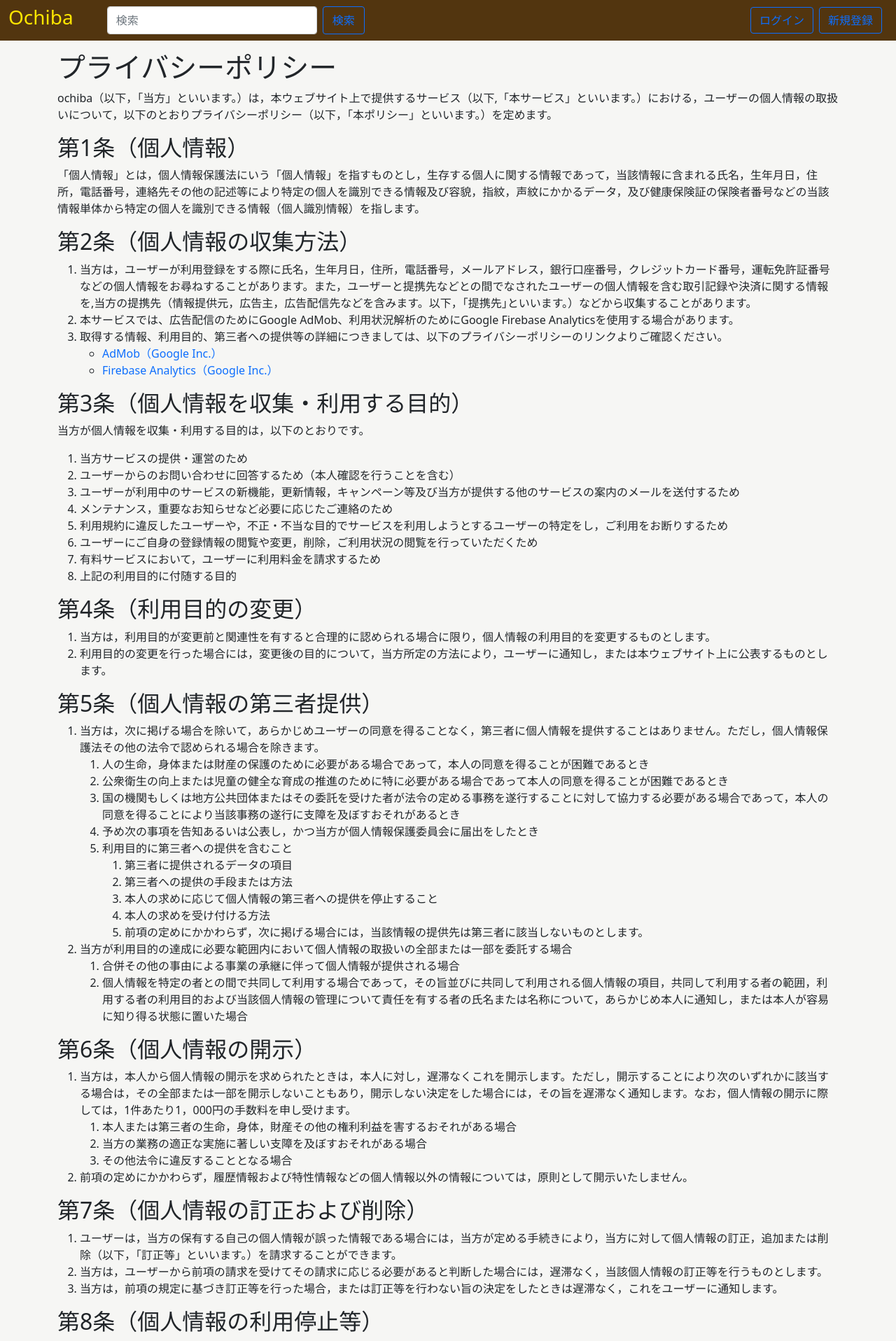
After one commit to manasan-iTL/ochiba-backend, a Django app: page /privacy-policy/ in a window 1280 px wide. The commit adds this page. Shown: the top 1916 px of the page at 70% size. Run offline with Django 3.2, Linux system fonts and the light colour scheme; some libraries are stand-ins or nearby versions; some web fonts are replaced.

Commit message:
[update] プライバシーポリシーの追加

```diff
--- a/articles/urls.py
+++ b/articles/urls.py
@@ -8,6 +8,7 @@ from articles import views
 urlpatterns = [
     path('', views.IndexView.as_view(), name="index"),
     path('terms/', views.TermsView.as_view(), name="terms"),
+    path('privacy-policy/', views.PrivacyPolicyView.as_view(), name="privacy_policy"),
     path('<slug:slug>/<int:pk>', views.ArticleDetailView.as_view(), name="article_detail"),
     path('create-post/', views.CreatePostView.as_view(), name="create_post"),
     path('create-object/', views.CreateObjectView.as_view(), name="create_object"),
--- a/articles/views.py
+++ b/articles/views.py
@@ -39,6 +39,11 @@ class IndexView(ListView):
 class TermsView(TemplateView):
     template_name = 'terms.html'
 
+'''
+プライバシーポリシーページ
+'''
+class PrivacyPolicyView(TemplateView):
+    template_name = 'privacy_policy.html'
 
 '''
 詳細画面用のView
--- a/templates/base.html
+++ b/templates/base.html
@@ -26,6 +26,7 @@
         <p class="text-muted">Copyright &copy; BookmarkShareApp 2021</p>
         <ul style="list-style: none;">
             <li><a href="{% url 'terms' %}">利用規約</a></li>
+            <li><a href="{% url 'privacy_policy' %}">プライバシーポリシー</a></li>
         </ul>
     </footer>
 {% endblock %}
--- a/templates/base_login.html
+++ b/templates/base_login.html
@@ -16,6 +16,7 @@
         <p class="text-muted">Copyright &copy; BookmarkShareApp 2021</p>
         <ul style="list-style: none;">
             <li><a href="{% url 'terms' %}">利用規約</a></li>
+            <li><a href="{% url 'privacy_policy' %}">プライバシーポリシー</a></li>
         </ul>
     </footer>
 {% endblock %}
--- /dev/null
+++ b/templates/privacy_policy.html
@@ -0,0 +1,107 @@
+{% extends 'base_login.html' %}
+
+{% block main %}
+<div class="container">
+<h1>プライバシーポリシー</h1>
+<p>ochiba（以下，「当方」といいます。）は，本ウェブサイト上で提供するサービス（以下,「本サービス」といいます。）における，ユーザーの個人情報の取扱いについて，以下のとおりプライバシーポリシー（以下，「本ポリシー」といいます。）を定めます。</p>
+
+<h2>第1条（個人情報）</h2>
+<p>「個人情報」とは，個人情報保護法にいう「個人情報」を指すものとし，生存する個人に関する情報であって，当該情報に含まれる氏名，生年月日，住所，電話番号，連絡先その他の記述等により特定の個人を識別できる情報及び容貌，指紋，声紋にかかるデータ，及び健康保険証の保険者番号などの当該情報単体から特定の個人を識別できる情報（個人識別情報）を指します。</p>
+
+<h2>第2条（個人情報の収集方法）</h2>
+<ol>
+    <li>当方は，ユーザーが利用登録をする際に氏名，生年月日，住所，電話番号，メールアドレス，銀行口座番号，クレジットカード番号，運転免許証番号などの個人情報をお尋ねすることがあります。また，ユーザーと提携先などとの間でなされたユーザーの個人情報を含む取引記録や決済に関する情報を,当方の提携先（情報提供元，広告主，広告配信先などを含みます。以下，｢提携先｣といいます。）などから収集することがあります。</li>
+    <li>本サービスでは、広告配信のためにGoogle AdMob、利用状況解析のためにGoogle Firebase Analyticsを使用する場合があります。</li>
+    <li>取得する情報、利用目的、第三者への提供等の詳細につきましては、以下のプライバシーポリシーのリンクよりご確認ください。</li>
+    <ul>
+        <li><a href="https://policies.google.com/technologies/ads?hl=ja">AdMob（Google Inc.）</a></li>
+        <li><a href="https://policies.google.com/privacy?hl=ja%EF%BB%BF">Firebase Analytics（Google Inc.）</a></li>
+    </ul>
+</ol>
+
+<h2>第3条（個人情報を収集・利用する目的）</h2>
+<p>当方が個人情報を収集・利用する目的は，以下のとおりです。</p>
+<ol>
+    <li>当方サービスの提供・運営のため</li>
+    <li>ユーザーからのお問い合わせに回答するため（本人確認を行うことを含む）</li>
+    <li>ユーザーが利用中のサービスの新機能，更新情報，キャンペーン等及び当方が提供する他のサービスの案内のメールを送付するため</li>
+    <li>メンテナンス，重要なお知らせなど必要に応じたご連絡のため</li>
+    <li>利用規約に違反したユーザーや，不正・不当な目的でサービスを利用しようとするユーザーの特定をし，ご利用をお断りするため</li>
+    <li>ユーザーにご自身の登録情報の閲覧や変更，削除，ご利用状況の閲覧を行っていただくため</li>
+    <li>有料サービスにおいて，ユーザーに利用料金を請求するため</li>
+    <li>上記の利用目的に付随する目的</li>
+</ol>
+
+<h2>第4条（利用目的の変更）</h2>
+<ol>
+    <li>当方は，利用目的が変更前と関連性を有すると合理的に認められる場合に限り，個人情報の利用目的を変更するものとします。</li>
+    <li>利用目的の変更を行った場合には，変更後の目的について，当方所定の方法により，ユーザーに通知し，または本ウェブサイト上に公表するものとします。</li>
+</ol>
+
+<h2>第5条（個人情報の第三者提供）</h2>
+<ol>
+    <li>当方は，次に掲げる場合を除いて，あらかじめユーザーの同意を得ることなく，第三者に個人情報を提供することはありません。ただし，個人情報保護法その他の法令で認められる場合を除きます。</li>
+    <ol>
+        <li>人の生命，身体または財産の保護のために必要がある場合であって，本人の同意を得ることが困難であるとき</li>
+        <li>公衆衛生の向上または児童の健全な育成の推進のために特に必要がある場合であって本人の同意を得ることが困難であるとき</li>
+        <li>国の機関もしくは地方公共団体またはその委託を受けた者が法令の定める事務を遂行することに対して協力する必要がある場合であって，本人の同意を得ることにより当該事務の遂行に支障を及ぼすおそれがあるとき</li>
+        <li>予め次の事項を告知あるいは公表し，かつ当方が個人情報保護委員会に届出をしたとき</li>
+        <li>利用目的に第三者への提供を含むこと</li>
+        <ol>
+            <li>第三者に提供されるデータの項目</li>
+            <li>第三者への提供の手段または方法</li>
+            <li>本人の求めに応じて個人情報の第三者への提供を停止すること</li>
+            <li>本人の求めを受け付ける方法</li>
+            <li>前項の定めにかかわらず，次に掲げる場合には，当該情報の提供先は第三者に該当しないものとします。</li>
+        </ol>
+    </ol>
+    <li>当方が利用目的の達成に必要な範囲内において個人情報の取扱いの全部または一部を委託する場合</li>
+    <ol>
+        <li>合併その他の事由による事業の承継に伴って個人情報が提供される場合</li>
+        <li>個人情報を特定の者との間で共同して利用する場合であって，その旨並びに共同して利用される個人情報の項目，共同して利用する者の範囲，利用する者の利用目的および当該個人情報の管理について責任を有する者の氏名または名称について，あらかじめ本人に通知し，または本人が容易に知り得る状態に置いた場合</li>
+    </ol>
+</ol>
+
+<h2>第6条（個人情報の開示）</h2>
+<ol>
+    <li>当方は，本人から個人情報の開示を求められたときは，本人に対し，遅滞なくこれを開示します。ただし，開示することにより次のいずれかに該当する場合は，その全部または一部を開示しないこともあり，開示しない決定をした場合には，その旨を遅滞なく通知します。なお，個人情報の開示に際しては，1件あたり1，000円の手数料を申し受けます。</li>
+    <ol>
+        <li>本人または第三者の生命，身体，財産その他の権利利益を害するおそれがある場合</li>
+        <li>当方の業務の適正な実施に著しい支障を及ぼすおそれがある場合</li>
+        <li>その他法令に違反することとなる場合</li>
+    </ol>
+    <li>前項の定めにかかわらず，履歴情報および特性情報などの個人情報以外の情報については，原則として開示いたしません。</li>
+</ol>
+
+<h2>第7条（個人情報の訂正および削除）</h2>
+<ol>
+    <li>ユーザーは，当方の保有する自己の個人情報が誤った情報である場合には，当方が定める手続きにより，当方に対して個人情報の訂正，追加または削除（以下，「訂正等」といいます。）を請求することができます。</li>
+    <li>当方は，ユーザーから前項の請求を受けてその請求に応じる必要があると判断した場合には，遅滞なく，当該個人情報の訂正等を行うものとします。</li>
+    <li>当方は，前項の規定に基づき訂正等を行った場合，または訂正等を行わない旨の決定をしたときは遅滞なく，これをユーザーに通知します。</li>
+</ol>
+
+<h2>第8条（個人情報の利用停止等）</h2>
+<ol>
+    <li>当方は，本人から，個人情報が，利用目的の範囲を超えて取り扱われているという理由，または不正の手段により取得されたものであるという理由により，その利用の停止または消去（以下，「利用停止等」といいます。）を求められた場合には，遅滞なく必要な調査を行います。</li>
+    <li>前項の調査結果に基づき，その請求に応じる必要があると判断した場合には，遅滞なく，当該個人情報の利用停止等を行います。</li>
+    <li>当方は，前項の規定に基づき利用停止等を行った場合，または利用停止等を行わない旨の決定をしたときは，遅滞なく，これをユーザーに通知します。</li>
+    <li>前2項にかかわらず，利用停止等に多額の費用を有する場合その他利用停止等を行うことが困難な場合であって，ユーザーの権利利益を保護するために必要なこれに代わるべき措置をとれる場合は，この代替策を講じるものとします。</li>
+</ol>
+
+<h2>第9条（プライバシーポリシーの変更）</h2>
+<ol>
+    <li>本ポリシーの内容は，法令その他本ポリシーに別段の定めのある事項を除いて，ユーザーに通知することなく，変更することができるものとします。</li>
+    <li>当方が別途定める場合を除いて，変更後のプライバシーポリシーは，本ウェブサイトに掲載したときから効力を生じるものとします。</li>
+</ol>
+
+<h2>第10条（お問い合わせ窓口）</h2>
+<p>本ポリシーに関するお問い合わせは，下記の窓口までお願いいたします。</p>
+
+<p>住所：</p>
+<p>社名：</p>
+<p>担当部署：</p>
+<p>Eメールアドレス： ochiba.customer@gmail.com </p>
+
+以上
+</div>
+{% endblock %}
```
